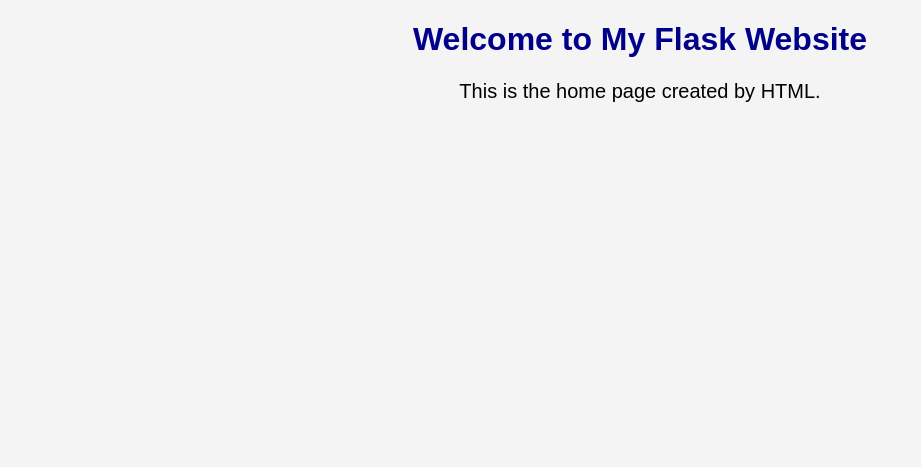
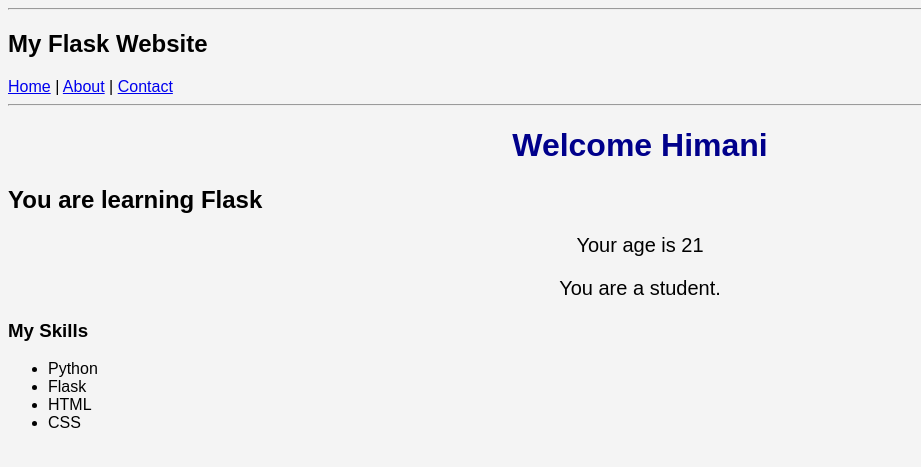
Before and after one commit to HimaniNimma/Flask_Course, a Flask app: page / in a window 1280 px wide. Shown: the top 467 px of the page, without its empty margins (0-921 px from the left). Run offline with Flask 3, Linux system fonts and the light colour scheme.

Commit message:
Implement template inheritance and navigation pages

```diff
--- a/app.py
+++ b/app.py
@@ -2,8 +2,23 @@ from flask import Flask, render_template
 app=Flask(__name__)
 @app.route("/")
 def home():
-    return render_template("index.html")
+    name = "Himani"
+    course="Flask"
+    age=21
+    is_student=True
+    skills = ["Python", "Flask", "HTML", "CSS"]
+    return render_template(
+        "index.html",
+        name=name,
+        age=age,
+        course=course,
+        is_student=is_student,
+        skills=skills
+    )
 @app.route("/about")
 def about():
-    return "This is the about page of my Flask application."
+    return render_template("about.html")
+@app.route("/contact")
+def contact():
+    return render_template("contact.html")
 app.run(debug=True)
--- /dev/null
+++ b/templates/base.html
@@ -0,0 +1,27 @@
+<!DOCTYPE html>
+<html>
+<head>
+    <title>{% block title %}Flask App{% endblock %}</title>
+
+    <link rel="stylesheet"
+          href="{{ url_for('static', filename='css/style.css') }}">
+</head>
+
+<body>
+
+    <hr>
+
+    <h2>My Flask Website</h2>
+    <nav>
+        <a href="/">Home</a> |
+        <a href="/about">About</a> |
+        <a href="/contact">Contact</a>
+    </nav>
+
+    <hr>
+
+    {% block content %}
+    {% endblock %}
+
+</body>
+</html>
--- a/templates/index.html
+++ b/templates/index.html
@@ -1,14 +1,29 @@
-<!DOCTYPE html>
-<html>
-<head>
-    <title>My Flask Website</title>
-    <link rel="stylesheet" href="{{ url_for('static', filename='css/style.css') }}">
-</head>
-<body>
+{% extends "base.html" %}
 
-    <h1>Welcome to My Flask Website</h1>
+{% block title %}
+Home
+{% endblock %}
 
-    <p>This is the home page created by HTML.</p>
+{% block content %}
 
-</body>
-</html>
+<h1>Welcome {{ name }}</h1>
+
+<h2>You are learning {{ course }}</h2>
+
+<p>Your age is {{ age }}</p>
+
+{% if is_student %}
+    <p>You are a student.</p>
+{% else %}
+    <p>You are not a student.</p>
+{% endif %}
+
+<h3>My Skills</h3>
+
+<ul>
+    {% for skill in skills %}
+        <li>{{ skill }}</li>
+    {% endfor %}
+</ul>
+
+{% endblock %}
```
Also changed, not shown: templates/about.html (added, +15 -0 lines), templates/contact.html (added, +15 -0 lines).
